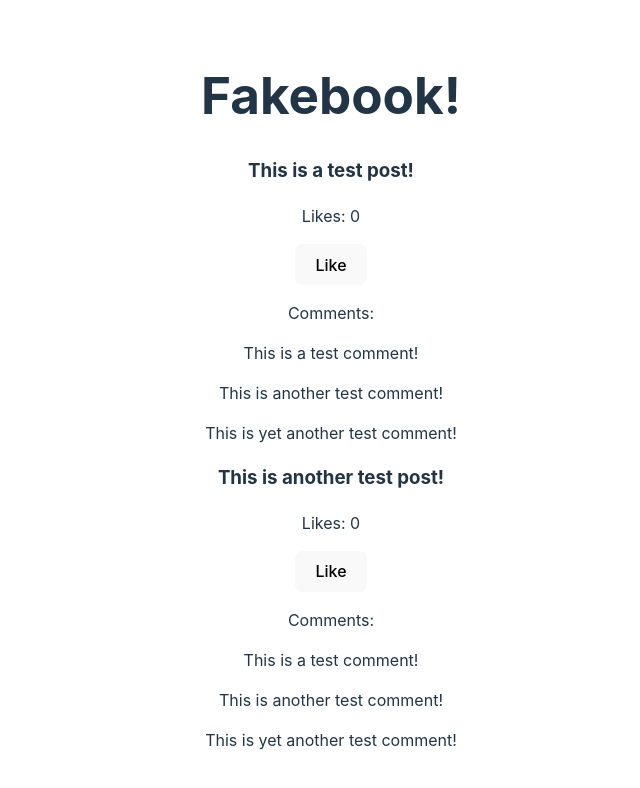
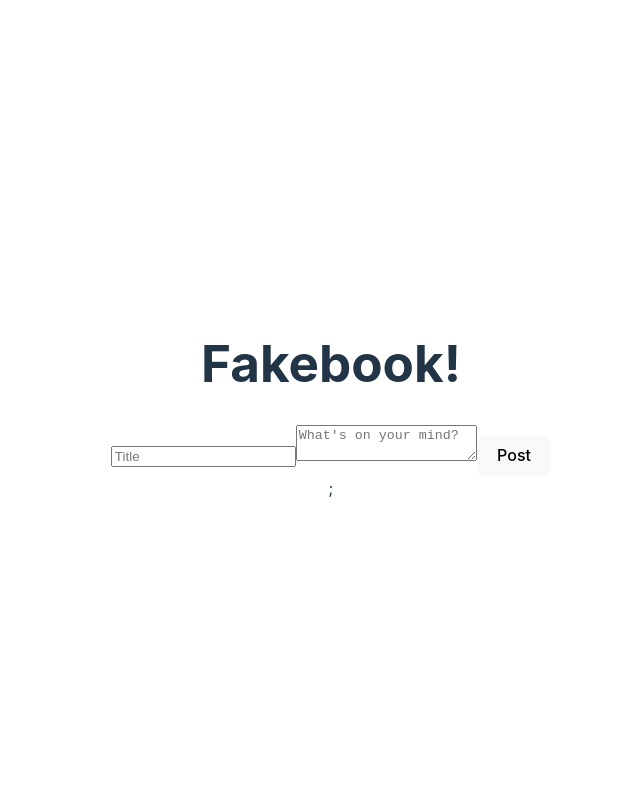
Before and after one commit to Breyvaq/Social-Media-Project, a React (Vite) app: page / in a window 1280 px wide. Shown: the top 788 px of the page, without its empty margins (309-949 px from the left). Built offline with nearby package versions, Linux system fonts and the light colour scheme.

Commit message:
Modifying App file.

```diff
--- a/src/App.jsx
+++ b/src/App.jsx
@@ -1,23 +1,31 @@
 
-import Post from './Post';
+
 import { useState } from 'react'
+import CreatePostForm from './CreatePostForm'
+import Feed from './Feed';
 import reactLogo from './assets/react.svg'
 import viteLogo from '/vite.svg'
 import './App.css'
 
+
 import React from 'react';
 
 function App(){
+  const [posts, setPosts] = useState([]); // State to store posts
+
+  // Function to add a new post to the posts state
+  const addPost = (newPost) => {
+    setPosts([newPost, ...posts]); // Add new post at the beginning of the posts array
+  };
+
   return(
     <div>
       <h1>Fakebook!</h1>
 
-        {/* CreatePostForm */}
+      <CreatePostForm addPost={addPost} />
+      <Feed posts={posts} />
 
-        {/* Feed */}
 
-        <Post content="This is a test post!" />
-        <Post content="This is another test post!" />
 
     </div>
   )
--- /dev/null
+++ b/src/CreatePostForm.jsx
@@ -0,0 +1,46 @@
+import React, { useState } from 'react';
+
+
+let CreatePostForm =({addPost}) =>{
+
+    //State the title and content of a new post
+const [title, setTitle] = useState("");
+const [content, setContent] = useState("");
+
+//Handle submittions
+let handleSubmit = (event)=>{
+    event.preventDefault();
+
+    if(title === "" || content === ""){
+        alert("Please Enter The Title and Content of the Post");
+    }
+    else{
+        addPost({title, content});
+            setTitle("")
+            setContent("")
+    }
+}
+    return(
+        <div>
+           <form onSubmit={handleSubmit}>
+      <input
+        type="text"
+        placeholder="Title"
+        value={title}
+        onChange={(event) => setTitle(event.target.value)} // Update title state on change
+      />
+      <textarea
+        placeholder="What's on your mind?"
+        value={content}
+        onChange={(event) => setContent(event.target.value)} // Update content state on change
+      ></textarea>
+      <button type="submit">Post</button>
+    </form>
+  ;
+        </div>
+
+    )
+}
+
+
+export default CreatePostForm;
--- /dev/null
+++ b/src/Feed.jsx
@@ -0,0 +1,18 @@
+import React from "react";
+import Post from "./Post";
+
+function Feed({posts}){
+
+
+    return (
+        <div>
+          {posts.map((post, index) => (
+          <Post key={index} title={post.title} content={post.content} />
+          ))}
+        </div>
+      );
+    }
+
+
+
+export default Feed;
--- a/src/Post.jsx
+++ b/src/Post.jsx
@@ -1,20 +1,23 @@
 import React, { useState } from 'react';
 import Comment from './Comment';
-function Post(props){
+
+function Post({ title, content }) { // Destructure title and content from props
   const [likes, setLikes] = useState(0);
-  function handleLike(){
+
+  function handleLike() {
     setLikes(likes + 1);
   }
-  return(
+
+  return (
     <div>
-      <h3>{props.content}</h3>
+      <h2>{title}</h2> {/* Display the title */}
+      <h4>{content}</h4> {/* Display the content */}
       <p>Likes: {likes}</p>
       <button onClick={handleLike}>Like</button>
       <p>Comments:</p>
       <Comment content="This is a test comment!" />
-      <Comment content="This is another test comment!" />
-      <Comment content="This is yet another test comment!" />
     </div>
-  )
+  );
 }
-export default Post
+
+export default Post;
```
